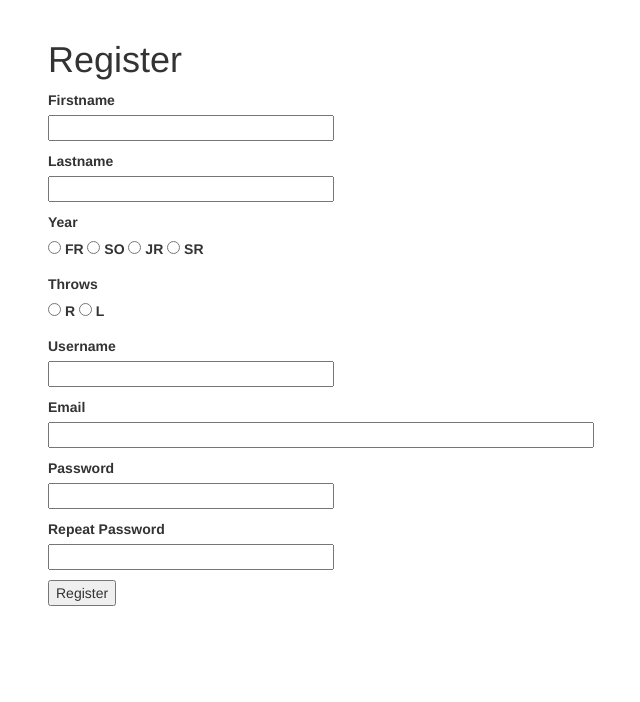
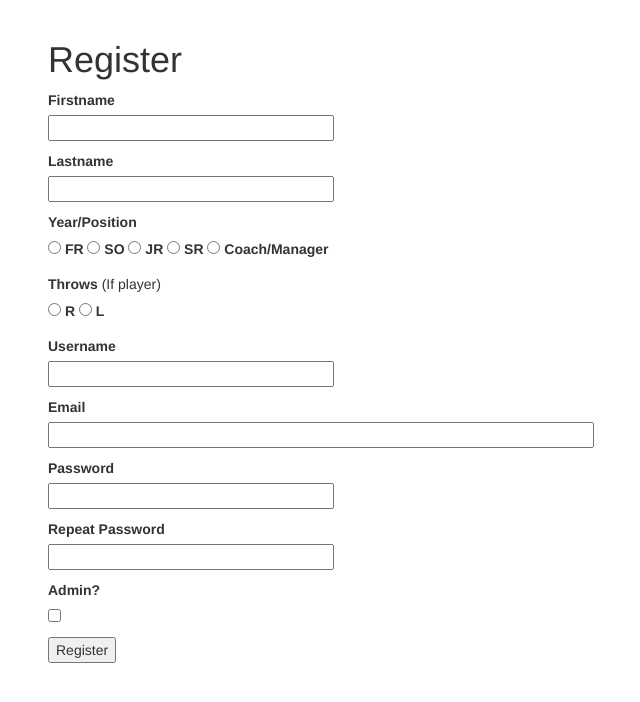
Before and after one commit to ryanloutos/WashU-Bears-Baseball-Website, a Flask app: page /register in a window 1280 px wide. Shown: the part 52-754 px from the top of the page, without its empty margins (22-662 px from the left). Run offline with Flask 2, Linux system fonts and the light colour scheme; some libraries are stand-ins or nearby versions.

Commit message:
Added admin to User table

```diff
--- a/app/forms.py
+++ b/app/forms.py
@@ -17,13 +17,14 @@ class LoginForm(FlaskForm):
 class RegistrationForm(FlaskForm):
     firstname = StringField('Firstname', validators=[DataRequired()])
     lastname = StringField('Lastname', validators=[DataRequired()])
-    year = RadioField('Year', choices=[('FR', 'FR'),('SO', 'SO'),('JR', 'JR'),('SR', 'SR')], validators=[DataRequired()])
-    throws = RadioField('Throws', choices=[('R', 'R'),('L', 'L')], validators=[DataRequired()])
+    year = RadioField('Year/Position', choices=[('FR', 'FR'),('SO', 'SO'),('JR', 'JR'),('SR', 'SR'),('Coach/Manager','Coach/Manager')], validators=[DataRequired()])
+    throws = RadioField('Throws', choices=[('R', 'R'),('L', 'L')], validators=[Optional()])
     username = StringField('Username', validators=[DataRequired()])
     email = StringField('Email', validators=[DataRequired(), Email()])  # Email() validator makes sure it's in email form
     password = PasswordField('Password', validators=[DataRequired()])
     password2 = PasswordField(  # make sure passwords match
         'Repeat Password', validators=[DataRequired(), EqualTo('password')])
+    admin = BooleanField('Admin?', validators=[Optional()])
     submit = SubmitField('Register')
 
     #these two functions will run automatically when a new user is trying to be created
--- a/app/models.py
+++ b/app/models.py
@@ -6,12 +6,13 @@ from flask_login import UserMixin
 
 class User(UserMixin, db.Model):
     id = db.Column(db.Integer, primary_key=True)
+    admin = db.Column(db.Boolean, index=True)
     username = db.Column(db.String(64), index=True, unique=True)
     email = db.Column(db.String(120), index=True, unique=True)
     password_hash = db.Column(db.String(128))
     firstname = db.Column(db.String(64))
     lastname = db.Column(db.String(64))
-    year = db.Column(db.String(8), index=True)
+    year = db.Column(db.String(32), index=True)
     throws = db.Column(db.String(8), index=True)
     outings = db.relationship('Outing', backref='pitcher', lazy='dynamic')
 
@@ -23,6 +24,9 @@ class User(UserMixin, db.Model):
 
     def check_password(self, password):
         return check_password_hash(self.password_hash, password)
+
+    def is_admin(self):
+        return self.admin
 
 
 class Outing(db.Model):
--- a/app/routes.py
+++ b/app/routes.py
@@ -49,7 +49,8 @@ def register():
                     year=form.year.data,
                     throws=form.throws.data,
                     username=form.username.data,
-                    email=form.email.data)
+                    email=form.email.data,
+                    admin=form.admin.data)
         user.set_password(form.password.data)
         db.session.add(user)
         db.session.commit()
--- a/app/templates/register.html
+++ b/app/templates/register.html
@@ -31,7 +31,7 @@
             {% endfor %}
         </p>
         <p>
-            {{ form.throws.label }}<br>
+            {{ form.throws.label }} (If player)<br>
             {% for subfield in form.throws %}
                 <tr>
                     <td>{{ subfield }}</td>
@@ -70,6 +70,13 @@
             <span style="color: red;">[{{ error }}]</span>
             {% endfor %}
         </p>
+        <p>{{ form.admin.label }} <br>
+           {{ form.admin }} <br>
+           {% for error in form.password2.errors %}
+           <span style="color: red;">[{{ error }}]</span>
+           {% endfor %}
+        </p>
+
         <p>{{ form.submit() }}</p>
     </form>
 {% endblock %}
```
Also changed, not shown: migrations/versions/515163227457_added_admin_ability.py (added, +30 -0 lines), README.md, app.db.
